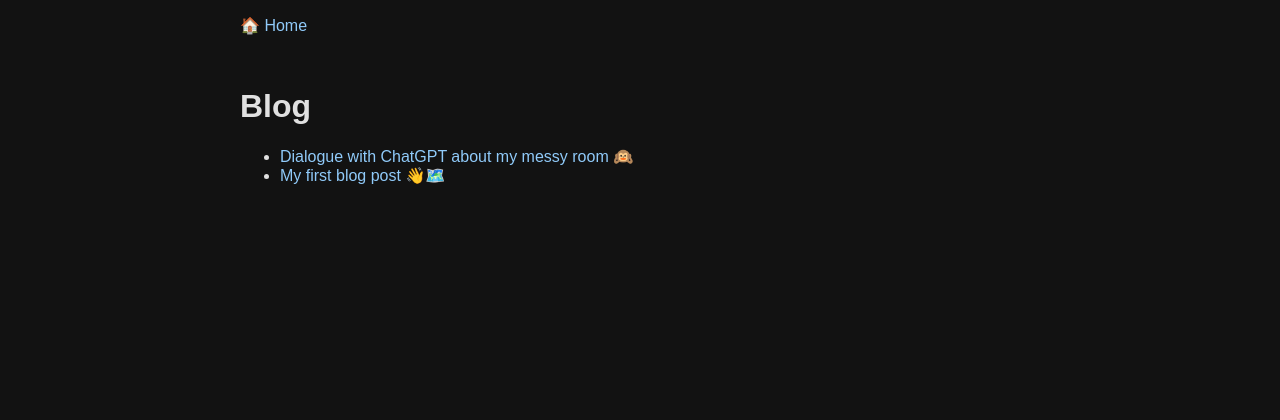
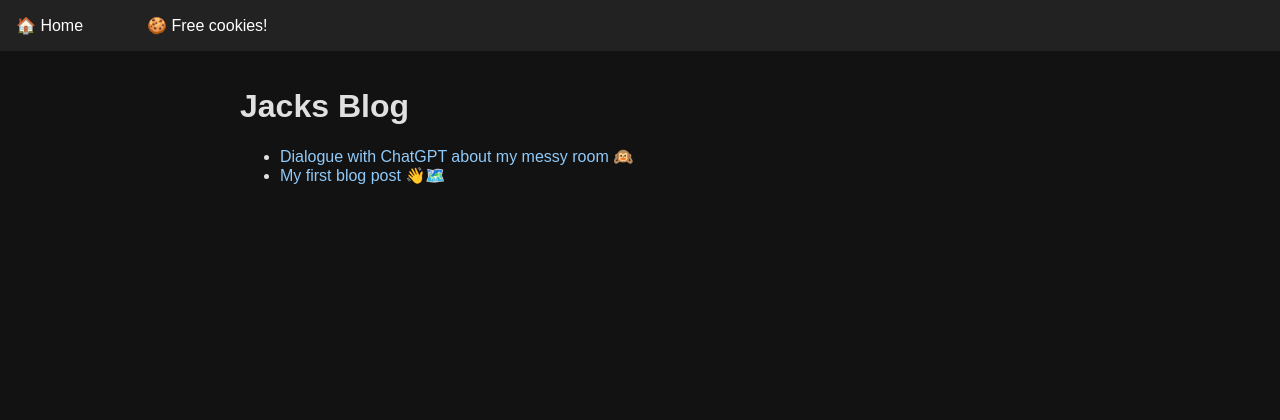
Before and after one commit to WickedJack99/blog, a PHP site: page / in a window 1280 px wide. Shown: the top 420 px of the page. Run offline with PHP 8.4, Linux system fonts and the light colour scheme.

Commit message:
Renamed title and added better navbar. Added free cookie distribution.

```diff
--- /dev/null
+++ b/free_cookies.php
@@ -0,0 +1,4 @@
+<?php
+header("Location: https://youtu.be/dQw4w9WgXcQ");
+exit;
+?>
--- a/includes/header.php
+++ b/includes/header.php
@@ -2,9 +2,15 @@
 <html lang="de">
 <head>
     <meta charset="UTF-8">
-    <title>Mein Blog</title>
+    <title>Jacks Blog</title>
     <link rel="stylesheet" href="/style.css">
 </head>
 <body>
-    <nav><a href="index.php">🏠 Home</a></nav>
+    <nav>
+        <ul class="navbar">
+            <li><a href="/">🏠 Home</a></li>
+            <li><a href="free_cookies.php" target="_blank" rel="noopener noreferrer"
+     title="YouTube will see your IP if you open 👀">🍪 Free cookies!</a></li>
+        </ul>
+    </nav>
     <main>
--- a/index.php
+++ b/index.php
@@ -4,7 +4,7 @@ $posts = glob('posts/*.md');
 rsort($posts);
 ?>
 
-<h1>Blog</h1>
+<h1>Jacks Blog</h1>
 <ul>
 <?php foreach ($posts as $post):
     $slug = basename($post, '.md');
--- a/style.css
+++ b/style.css
@@ -18,14 +18,6 @@ a:hover {
     text-decoration: underline;
 }
 
-nav {
-    margin: 1rem auto;
-    padding: 0 1rem;
-    max-width: 800px;
-    width: 100%;
-}
-
-
 main {
     flex: 1;
     max-width: 800px;
@@ -45,3 +37,28 @@ footer {
     text-align: center;
     padding: 1rem 0;
 }
+
+nav {
+    background-color: #222; /* dunkler Hintergrund */
+    padding: 1rem 0;
+}
+
+.navbar {
+    display: flex;               /* macht die <li> nebeneinander */
+    list-style: none;            /* entfernt die Punkte */
+    padding: 0;
+    margin: 0;
+    gap: 2rem;                   /* Abstand zwischen Links */
+}
+
+.navbar li a {
+    text-decoration: none;
+    color: white;
+    padding: 0.5rem 1rem;        /* größerer Klickbereich */
+    transition: 0.2s;
+}
+
+.navbar li a:hover {
+    background-color: rgba(255, 255, 255, 0.1);
+    border-radius: 8px;
+}
```
